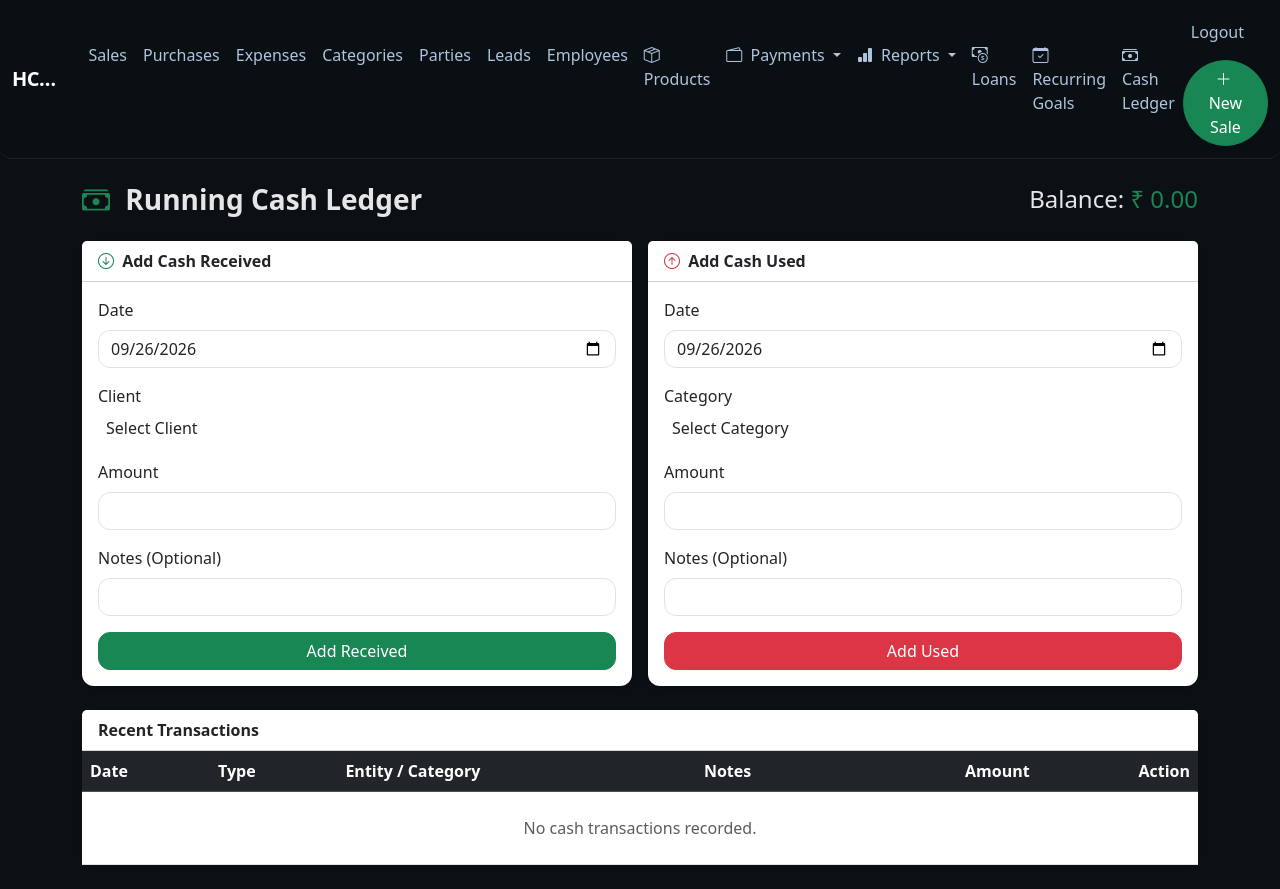
After one commit to yash755/mayachem, a Flask app: page /cash-ledger in a window 1280 px wide. The commit adds this page. Run offline with Flask 3, Linux system fonts and the light colour scheme; the visitor is signed in with stand-in values (Sample User, id 1); data comes from the database, SQL or seed files in the repository; data that the repository does not hold is empty; some libraries are stand-ins or nearby versions.

Commit message:
feat: Add Cash in Hand to monthly performance and introduce Running Cash Ledger

```diff
--- a/app.py
+++ b/app.py
@@ -101,6 +101,15 @@ class AppSetting(db.Model):
     id = db.Column(db.Integer, primary_key=True)
     key = db.Column(db.String(100), unique=True, nullable=False)
     value = db.Column(db.String(255), nullable=True)
+
+class CashLedger(db.Model):
+    id = db.Column(db.Integer, primary_key=True)
+    date = db.Column(db.Date, nullable=False)
+    transaction_type = db.Column(db.String(16), nullable=False) # 'Received' or 'Used'
+    client_name = db.Column(db.String(160), nullable=True)
+    category = db.Column(db.String(160), nullable=True)
+    amount = db.Column(db.Float, nullable=False)
+    notes = db.Column(db.Text, nullable=True)
 
 class ExpenseCategory(db.Model):
     id = db.Column(db.Integer, primary_key=True)
@@ -3247,8 +3256,10 @@ def register_routes(app: Flask) -> None:
         bank_balance_setting = AppSetting.query.filter_by(key="bank_balance").first()
         bank_balance = float(bank_balance_setting.value) if bank_balance_setting and bank_balance_setting.value else 0.0
 
-        net_position = round(total_receivable + stock_value + bank_balance - total_payable, 2)
-
+        cash_in_hand_setting = AppSetting.query.filter_by(key="cash_in_hand").first()
+        cash_in_hand = float(cash_in_hand_setting.value) if cash_in_hand_setting and cash_in_hand_setting.value else 0.0
+
+        net_position = round(total_receivable + stock_value + bank_balance + cash_in_hand - total_payable, 2)
         return render_template(
             "monthly_performance_report.html",
             monthly=monthly,
@@ -3257,6 +3268,7 @@ def register_routes(app: Flask) -> None:
             total_payable=total_payable,
             stock_value=stock_value,
             bank_balance=bank_balance,
+            cash_in_hand=cash_in_hand,
             net_position=net_position
         )
 
@@ -3277,6 +3289,25 @@ def register_routes(app: Flask) -> None:
 
         db.session.commit()
         flash("Bank balance updated successfully.", "success")
+        return redirect(request.referrer or url_for('monthly_performance_report'))
+
+    @app.route("/settings/cash-in-hand", methods=["POST"])
+    def update_cash_in_hand():
+        balance_str = request.form.get("cash_in_hand", "0")
+        try:
+            balance = float(balance_str)
+        except ValueError:
+            balance = 0.0
+
+        setting = AppSetting.query.filter_by(key="cash_in_hand").first()
+        if not setting:
+            setting = AppSetting(key="cash_in_hand", value=str(balance))
+            db.session.add(setting)
+        else:
+            setting.value = str(balance)
+
+        db.session.commit()
+        flash("Cash in hand updated successfully.", "success")
         return redirect(request.referrer or url_for('monthly_performance_report'))
 
 
@@ -4081,6 +4112,72 @@ def register_cli(app: Flask) -> None:
         return jsonify(results)
 
 
+    @app.route("/cash-ledger")
+    def cash_ledger():
+        items = CashLedger.query.order_by(CashLedger.date.desc(), CashLedger.id.desc()).all()
+        running_balance = sum(item.amount if item.transaction_type == 'Received' else -item.amount for item in items)
+        clients = Client.query.order_by(Client.name).all()
+        categories = ExpenseCategory.query.order_by(ExpenseCategory.name).all()
+        today = datetime.now().strftime("%Y-%m-%d")
+        return render_template("cash_ledger.html", ledger_items=items, running_balance=running_balance, clients=clients, categories=categories, today=today)
+
+    @app.route("/cash-ledger/add", methods=["POST"])
+    def cash_ledger_add():
+        transaction_type = request.form.get("transaction_type")
+        date_str = request.form.get("date")
+        amount = float(request.form.get("amount", 0))
+        notes = request.form.get("notes")
+
+        entry_date = datetime.strptime(date_str, "%Y-%m-%d").date() if date_str else datetime.now().date()
+
+        new_entry = CashLedger(
+            date=entry_date,
+            transaction_type=transaction_type,
+            amount=amount,
+            notes=notes
+        )
+        if transaction_type == "Received":
+            new_entry.client_name = request.form.get("client_name")
+        else:
+            new_entry.category = request.form.get("category")
+
+        db.session.add(new_entry)
+        db.session.commit()
+        flash("Cash transaction added successfully.", "success")
+        return redirect(url_for("cash_ledger"))
+
+    @app.route("/cash-ledger/delete/<int:item_id>", methods=["POST"])
+    def cash_ledger_delete(item_id):
+        item = CashLedger.query.get_or_404(item_id)
+        db.session.delete(item)
+        db.session.commit()
+        flash("Cash transaction deleted.", "info")
+        return redirect(url_for("cash_ledger"))
+
+    @app.route("/cash-ledger/edit/<int:item_id>", methods=["POST"])
+    def cash_ledger_edit(item_id):
+        item = CashLedger.query.get_or_404(item_id)
+
+        date_str = request.form.get("date")
+        amount = float(request.form.get("amount", 0))
+        notes = request.form.get("notes")
+
+        if date_str:
+            item.date = datetime.strptime(date_str, "%Y-%m-%d").date()
+
+        item.amount = amount
+        item.notes = notes
+
+        if item.transaction_type == "Received":
+            item.client_name = request.form.get("client_name")
+        else:
+            item.category = request.form.get("category")
+
+        db.session.commit()
+        flash("Cash transaction updated.", "success")
+        return redirect(url_for("cash_ledger"))
+
+
 # -----------------------------------------------------------------------------
 # Run (local dev)
 # -----------------------------------------------------------------------------
--- /dev/null
+++ b/migrate_cash_ledger.py
@@ -0,0 +1,6 @@
+from app import create_app, db
+
+app = create_app()
+with app.app_context():
+    db.create_all()
+    print("CashLedger table created successfully.")
--- a/templates/base.html
+++ b/templates/base.html
@@ -85,6 +85,9 @@
           <li class="nav-item">
             <a class="nav-link" href="{{ url_for('recurring_expenses') }}"><i class="bi bi-calendar-check me-1"></i> Recurring Goals</a>
           </li>
+          <li class="nav-item">
+            <a class="nav-link" href="{{ url_for('cash_ledger') }}"><i class="bi bi-cash-stack me-1"></i> Cash Ledger</a>
+          </li>
         </ul>
         <div class="d-flex align-items-center mt-3 mt-lg-0">
           <ul class="navbar-nav me-3">
--- /dev/null
+++ b/templates/cash_ledger.html
@@ -0,0 +1,197 @@
+{% extends "base.html" %}
+{% block title %}Running Cash Ledger{% endblock %}
+
+{% block content %}
+<div class="d-flex justify-content-between align-items-center mb-4">
+  <h3 class="mb-0 fw-bold"><i class="bi bi-cash-stack text-success me-2"></i> Running Cash Ledger</h3>
+  <div>
+    <h4 class="mb-0">Balance: <span class="{% if running_balance >= 0 %}text-success{% else %}text-danger{% endif %}">₹ {{ "{:,.2f}".format(running_balance) }}</span></h4>
+  </div>
+</div>
+
+<div class="row mb-4 g-3">
+  <div class="col-md-6">
+    <div class="card shadow-sm border-0 h-100" style="border-top: 4px solid #198754;">
+      <div class="card-header bg-white fw-bold">
+        <i class="bi bi-arrow-down-circle text-success me-1"></i> Add Cash Received
+      </div>
+      <div class="card-body">
+        <form method="POST" action="{{ url_for('cash_ledger_add') }}">
+          <input type="hidden" name="transaction_type" value="Received">
+          <div class="mb-3">
+            <label class="form-label">Date</label>
+            <input type="date" class="form-control" name="date" required value="{{ today }}">
+          </div>
+          <div class="mb-3">
+            <label class="form-label">Client</label>
+            <select class="form-select select2-multi" name="client_name" required>
+              <option value="">Select Client</option>
+              {% for c in clients %}
+              <option value="{{ c.name }}">{{ c.name }}</option>
+              {% endfor %}
+            </select>
+          </div>
+          <div class="mb-3">
+            <label class="form-label">Amount</label>
+            <input type="number" step="0.01" class="form-control" name="amount" required>
+          </div>
+          <div class="mb-3">
+            <label class="form-label">Notes (Optional)</label>
+            <input type="text" class="form-control" name="notes">
+          </div>
+          <button type="submit" class="btn btn-success w-100">Add Received</button>
+        </form>
+      </div>
+    </div>
+  </div>
+
+  <div class="col-md-6">
+    <div class="card shadow-sm border-0 h-100" style="border-top: 4px solid #dc3545;">
+      <div class="card-header bg-white fw-bold">
+        <i class="bi bi-arrow-up-circle text-danger me-1"></i> Add Cash Used
+      </div>
+      <div class="card-body">
+        <form method="POST" action="{{ url_for('cash_ledger_add') }}">
+          <input type="hidden" name="transaction_type" value="Used">
+          <div class="mb-3">
+            <label class="form-label">Date</label>
+            <input type="date" class="form-control" name="date" required value="{{ today }}">
+          </div>
+          <div class="mb-3">
+            <label class="form-label">Category</label>
+            <select class="form-select select2-multi" name="category" required>
+              <option value="">Select Category</option>
+              {% for cat in categories %}
+              <option value="{{ cat.name }}">{{ cat.name }}</option>
+              {% endfor %}
+            </select>
+          </div>
+          <div class="mb-3">
+            <label class="form-label">Amount</label>
+            <input type="number" step="0.01" class="form-control" name="amount" required>
+          </div>
+          <div class="mb-3">
+            <label class="form-label">Notes (Optional)</label>
+            <input type="text" class="form-control" name="notes">
+          </div>
+          <button type="submit" class="btn btn-danger w-100">Add Used</button>
+        </form>
+      </div>
+    </div>
+  </div>
+</div>
+
+<div class="card shadow-sm border-0">
+  <div class="card-header bg-white fw-bold">
+    Recent Transactions
+  </div>
+  <div class="table-responsive">
+    <table class="table table-striped table-hover mb-0 align-middle">
+      <thead class="table-dark">
+        <tr>
+          <th>Date</th>
+          <th>Type</th>
+          <th>Entity / Category</th>
+          <th>Notes</th>
+          <th class="text-end">Amount</th>
+          <th class="text-end">Action</th>
+        </tr>
+      </thead>
+      <tbody>
+        {% for item in ledger_items %}
+        <tr>
+          <td>{{ item.date.strftime('%d %b %Y') if item.date else '' }}</td>
+          <td>
+            {% if item.transaction_type == 'Received' %}
+            <span class="badge bg-success">Received</span>
+            {% else %}
+            <span class="badge bg-danger">Used</span>
+            {% endif %}
+          </td>
+          <td>
+            {% if item.transaction_type == 'Received' %}
+              {{ item.client_name }}
+            {% else %}
+              {{ item.category }}
+            {% endif %}
+          </td>
+          <td>{{ item.notes }}</td>
+          <td class="text-end fw-bold {% if item.transaction_type == 'Received' %}text-success{% else %}text-danger{% endif %}">
+            ₹ {{ "{:,.2f}".format(item.amount) }}
+          </td>
+          <td class="text-end">
+            <button type="button" class="btn btn-sm btn-outline-primary" data-bs-toggle="modal" data-bs-target="#editModal{{ item.id }}">
+              <i class="bi bi-pencil"></i>
+            </button>
+            <form method="POST" action="{{ url_for('cash_ledger_delete', item_id=item.id) }}" style="display: inline;">
+              <button type="submit" class="btn btn-sm btn-outline-danger" onclick="return confirm('Delete this transaction?');">
+                <i class="bi bi-trash"></i>
+              </button>
+            </form>
+          </td>
+        </tr>
+
+        <!-- Edit Modal for {{ item.id }} -->
+        <div class="modal fade" id="editModal{{ item.id }}" tabindex="-1" aria-hidden="true">
+          <div class="modal-dialog">
+            <form method="POST" action="{{ url_for('cash_ledger_edit', item_id=item.id) }}">
+              <div class="modal-content">
+                <div class="modal-header">
+                  <h5 class="modal-title">Edit Cash Transaction</h5>
+                  <button type="button" class="btn-close" data-bs-dismiss="modal" aria-label="Close"></button>
+                </div>
+                <div class="modal-body">
+                  <div class="mb-3">
+                    <label class="form-label">Date</label>
+                    <input type="date" class="form-control" name="date" required value="{{ item.date.strftime('%Y-%m-%d') if item.date else '' }}">
+                  </div>
+
+                  {% if item.transaction_type == 'Received' %}
+                  <div class="mb-3">
+                    <label class="form-label">Client</label>
+                    <select class="form-select" name="client_name" required>
+                      <option value="">Select Client</option>
+                      {% for c in clients %}
+                      <option value="{{ c.name }}" {% if c.name == item.client_name %}selected{% endif %}>{{ c.name }}</option>
+                      {% endfor %}
+                    </select>
+                  </div>
+                  {% else %}
+                  <div class="mb-3">
+                    <label class="form-label">Category</label>
+                    <select class="form-select" name="category" required>
+                      <option value="">Select Category</option>
+                      {% for cat in categories %}
+                      <option value="{{ cat.name }}" {% if cat.name == item.category %}selected{% endif %}>{{ cat.name }}</option>
+                      {% endfor %}
+                    </select>
+                  </div>
+                  {% endif %}
+
+                  <div class="mb-3">
+                    <label class="form-label">Amount</label>
+                    <input type="number" step="0.01" class="form-control" name="amount" required value="{{ item.amount }}">
+                  </div>
+                  <div class="mb-3">
+                    <label class="form-label">Notes (Optional)</label>
+                    <input type="text" class="form-control" name="notes" value="{{ item.notes or '' }}">
+                  </div>
+                </div>
+                <div class="modal-footer">
+                  <button type="button" class="btn btn-secondary" data-bs-dismiss="modal">Cancel</button>
+                  <button type="submit" class="btn btn-primary">Save changes</button>
+                </div>
+              </div>
+            </form>
+          </div>
+        </div>
+        {% else %}
+        <tr>
+          <td colspan="6" class="text-center text-muted py-4">No cash transactions recorded.</td>
+        </tr>
+        {% endfor %}
+      </tbody>
+    </table>
+  </div>
+</div>
+{% endblock %}
```
Also changed, not shown: templates/monthly_performance_report.html (+34 -1 lines).
